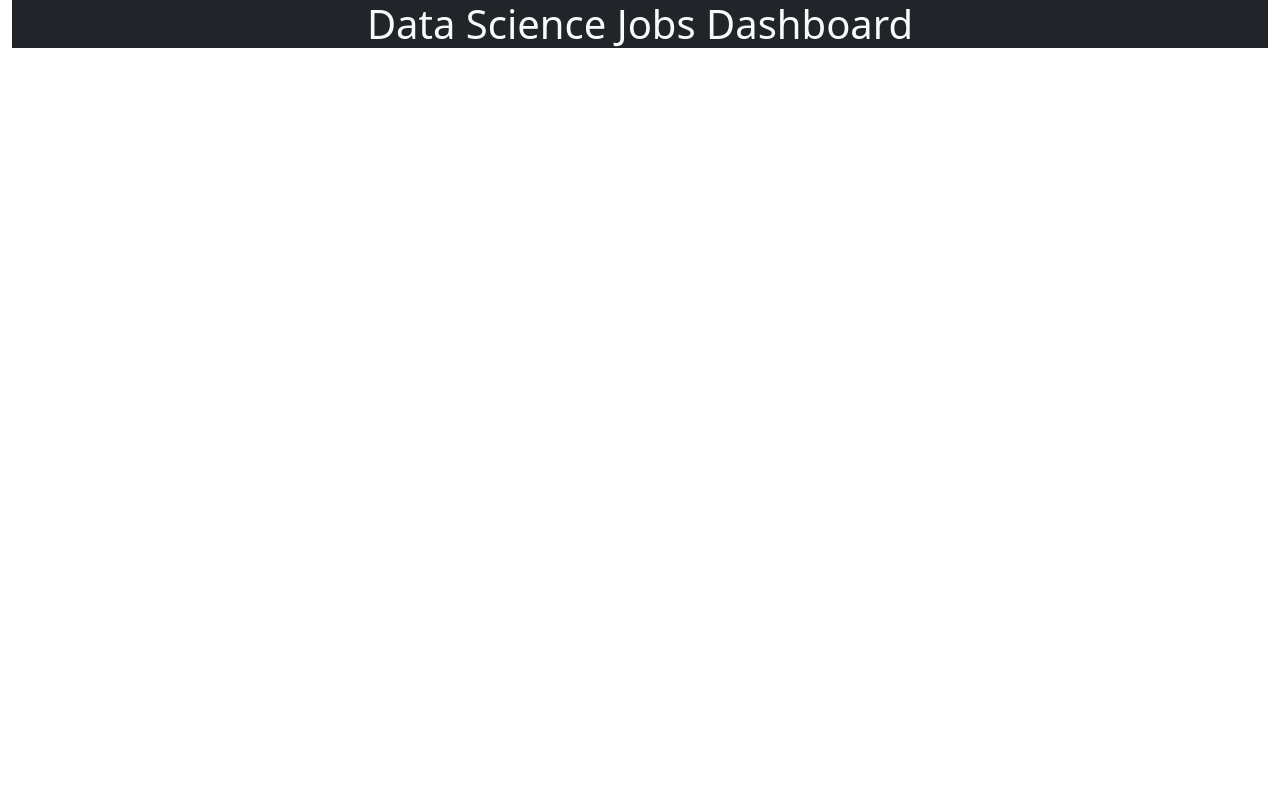
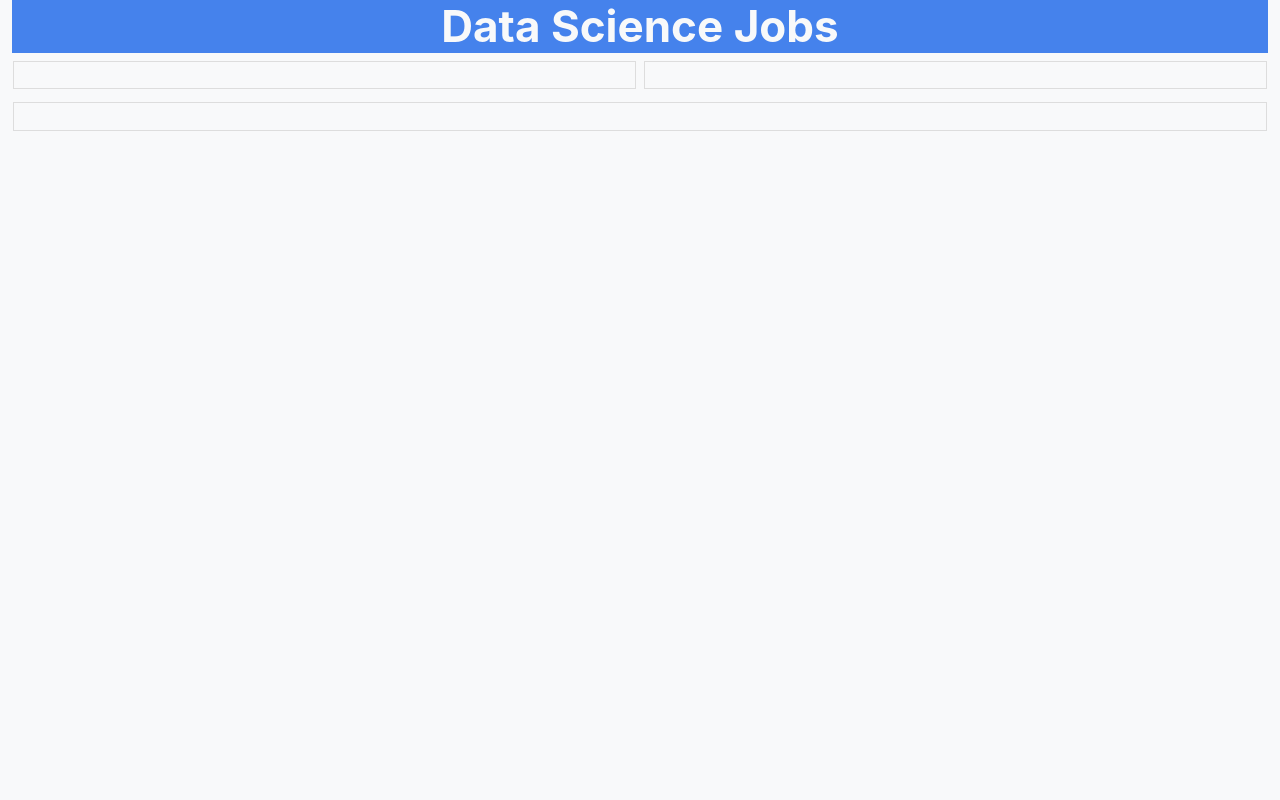
Before and after one commit to molobit619/data-science-jobs-dashboard, a Flask app: page / in a window 1280 px wide. Run offline with Flask 2, Linux system fonts and the light colour scheme; some libraries are stand-ins or nearby versions.

Commit message:
updates to index style

```diff
--- a/static/css/style.css
+++ b/static/css/style.css
@@ -0,0 +1,13 @@
+body {
+    margin: 0px;
+}
+
+#container {
+    height: 100vh;
+}
+
+.chart-container {
+    padding-left: .75em;
+    padding-right: .75em;
+    padding-bottom: .75em;
+}
--- a/templates/index.html
+++ b/templates/index.html
@@ -5,14 +5,21 @@
         <meta name="viewport" content="width=device-width, initial-scale=1.0">
         <meta http-equiv="X-UA-Compatible" content="ie=edge">
         <title>Data Science Jobs Dashboard</title>
-        <link href="https://cdn.jsdelivr.net/npm/bootstrap@5.0.0-beta3/dist/css/bootstrap.min.css" rel="stylesheet" integrity="sha384-eOJMYsd53ii+scO/bJGFsiCZc+5NDVN2yr8+0RDqr0Ql0h+rP48ckxlpbzKgwra6" crossorigin="anonymous">
+        <link rel="stylesheet" href="https://cdn.jsdelivr.net/npm/bootswatch@5.0.1/dist/litera/bootstrap.min.css" integrity="sha256-42ZuSmBHRnvUPztoivDb63B+cnETA18lljSgDbaGmgw=" crossorigin="anonymous">
         <link rel="stylesheet" href="/static/css/style.css">
     </head>
 
     <body>
-        <div class="container-fluid">
-            <div class="jumbotron text-center bg-dark">
-                <h1 class="text-light">Data Science Jobs Dashboard</h1>
+        <div id="container" class="container-fluid bg-light">
+            <div class="jumbotron text-center bg-primary">
+                <h1 class="text-light">Data Science Jobs</h1>
+            </div>
+            <div class="chart-container row gap-2">
+                <div class="col border border-1 m-e-2">&nbsp;</div>
+                <div class="col border border-1">&nbsp;</div>
+            </div>
+            <div class="row chart-container">
+                <div class="col border border-1">&nbsp;</div>
             </div>
         </div>
 		<script src="https://d3js.org/d3.v5.min.js"></script>
```
